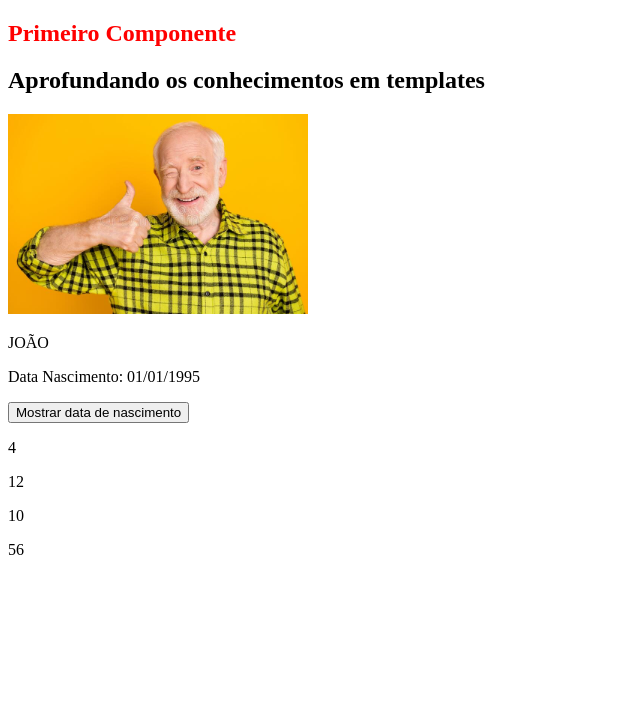
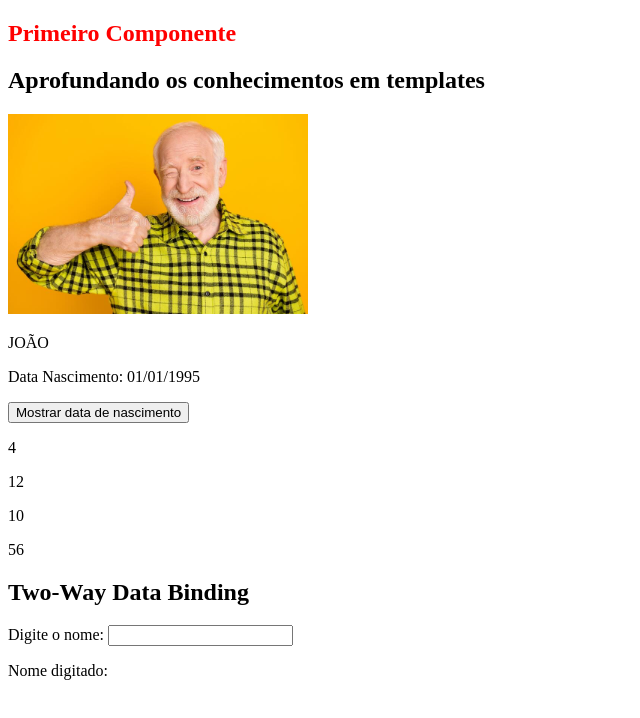
Before and after one commit to GilCarvalhal/fundamentos-angular, an Angular app: page / in a window 1280 px wide. Shown: the top 718 px of the page, without its empty margins (0-640 px from the left). Built offline with nearby package versions, Linux system fonts and the light colour scheme.

Commit message:
Two-Way Data Binding

```diff
--- a/src/app/app.component.html
+++ b/src/app/app.component.html
@@ -1,3 +1,4 @@
 <app-primeiro-componente></app-primeiro-componente>
 <app-segundo-componente></app-segundo-componente>
 <app-pipe-customizado></app-pipe-customizado>
+<app-two-way-data-binding></app-two-way-data-binding>
--- /dev/null
+++ b/src/app/two-way-data-binding/two-way-data-binding.component.html
@@ -0,0 +1,4 @@
+<h2>Two-Way Data Binding</h2>
+<label for="nome">Digite o nome: </label>
+<input type="text" [(ngModel)]="nome">
+<p>Nome digitado: {{ nome }}</p>
--- /dev/null
+++ b/src/app/two-way-data-binding/two-way-data-binding.component.ts
@@ -0,0 +1,10 @@
+import { Component } from '@angular/core';
+
+@Component({
+  selector: 'app-two-way-data-binding',
+  templateUrl: './two-way-data-binding.component.html',
+  styleUrls: ['./two-way-data-binding.component.css']
+})
+export class TwoWayDataBindingComponent {
+  nome = "";
+}
```
Also changed, not shown: src/app/app.module.ts (+13 -4 lines), src/app/two-way-data-binding/two-way-data-binding.component.css (added), 1 other file (tests, documents, lock files or other folders).
